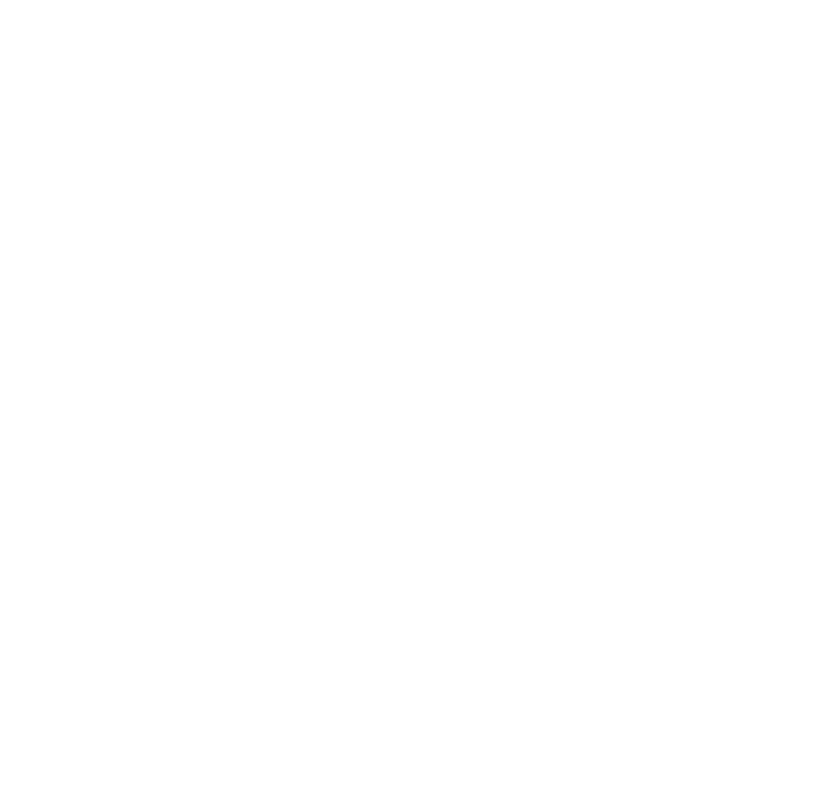
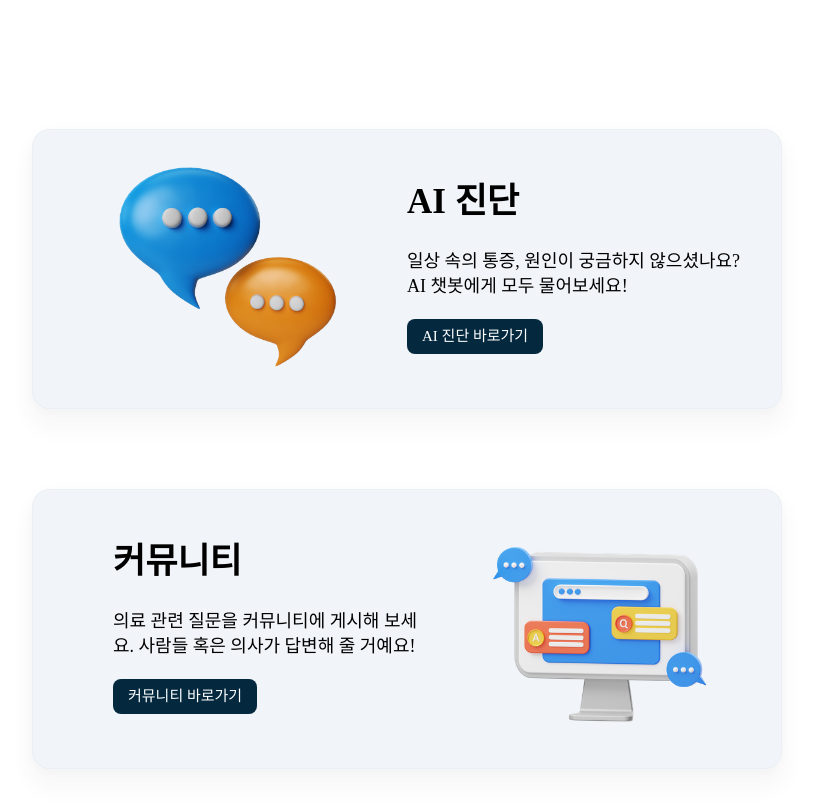
Before and after one commit to KGU-TurtleDoctor/POKEMEDI-Client, a React (Vite) app: page / in a window 1280 px wide. Shown: the part 840-1647 px from the top of the page, without its empty margins (233-1046 px from the left). Before the commit the page ends 819 px from the top, so only its background shows below. Built offline with nearby package versions, Linux system fonts and the light colour scheme.

Commit message:
💡 [FEAT] 메뉴 소개 컨테이너 컴포넌트 퍼블리싱

```diff
--- /dev/null
+++ b/src/components/Home/MenuBox.jsx
@@ -0,0 +1,138 @@
+import React from 'react';
+import styled, { css, keyframes } from 'styled-components';
+import chatImg from '../../assets/img/chat.png';
+import communityImg from '../../assets/img/community.png';
+
+const MenuBox = React.forwardRef(({ isVisible, type }, ref) => {
+  return type === 1 ? (
+    <MenuBoxWrapper ref={ref} fadetype={isVisible ? 'in' : 'out'}>
+      <ImgContainer>
+        <MenuImg src={chatImg} />
+      </ImgContainer>
+      <DescriptionContainer type={type}>
+        <DescriptionContainerTitle>AI 진단</DescriptionContainerTitle>
+        <Description type={type}>
+          일상 속의 통증, 원인이 궁금하지 않으셨나요? AI 챗봇에게 모두
+          물어보세요!
+        </Description>
+        <LinkButton>AI 진단 바로가기</LinkButton>
+      </DescriptionContainer>
+    </MenuBoxWrapper>
+  ) : (
+    <MenuBoxWrapper ref={ref} fadetype={isVisible ? 'in' : 'out'} type={type}>
+      <DescriptionContainer>
+        <DescriptionContainerTitle>커뮤니티</DescriptionContainerTitle>
+        <Description type={type}>
+          의료 관련 질문을 커뮤니티에 게시해 보세요. 사람들 혹은 의사가 답변해
+          줄 거예요!
+        </Description>
+        <LinkButton>커뮤니티 바로가기</LinkButton>
+      </DescriptionContainer>
+      <ImgContainer>
+        <MenuImg src={communityImg} />
+      </ImgContainer>
+    </MenuBoxWrapper>
+  );
+});
+
+const fadeup = keyframes`
+  from {
+    opacity: 0;
+    transform: translate3d(0, 100%, 0);
+  }
+  to {
+    opacity: 1;
+    transform: translateZ(0);
+  }
+`;
+
+const fadeout = keyframes`
+  from {
+    opacity: 1;
+    transform: translateZ(0);
+  }
+  to {
+    opacity: 0;
+    transform: translate3d(0, 100%, 0);
+  }
+`;
+
+const MenuBoxWrapper = styled.div`
+  display: flex;
+  flex-direction: row;
+  align-items: center;
+
+  width: 75rem;
+  height: 28rem;
+  padding: 2rem;
+
+  border: 1px solid rgb(226 232 240 / 0.4);
+  border-radius: 1.8rem;
+  box-shadow: rgba(0, 0, 33, 0.03) 0px 16px 22.4px 4.8px,
+    rgba(0, 0, 33, 0.03) 0px 3.2px 16px 0px,
+    rgba(0, 0, 33, 0.03) 0px 0px 1px 0px;
+
+  background-color: #f1f5f9;
+
+  animation-duration: 1s;
+  animation-timing-function: ease;
+  animation-fill-mode: forwards;
+  ${({ fadetype }) =>
+    fadetype === 'in'
+      ? css`
+          animation-name: ${fadeup};
+        `
+      : css`
+          animation-name: ${fadeout};
+        `}
+`;
+
+const ImgContainer = styled.div`
+  display: flex;
+  justify-content: center;
+  align-items: center;
+
+  width: 50%;
+  height: 100%;
+`;
+
+const DescriptionContainer = styled.div`
+  width: 50%;
+  margin-left: ${(props) => (props.type === 1 ? '0' : '6rem')};
+`;
+
+const DescriptionContainerTitle = styled.h2`
+  font-size: 3.5rem;
+  font-weight: 600;
+`;
+
+const Description = styled.p`
+  margin-top: 3rem;
+  padding-right: ${(props) => (props.type === 1 ? '2rem' : '0')};
+
+  font-size: 1.8rem;
+  font-weight: 400;
+
+  line-height: 2.5rem;
+`;
+
+const MenuImg = styled.img`
+  width: 27rem;
+`;
+
+const LinkButton = styled.button`
+  display: flex;
+
+  margin-top: 2rem;
+  padding: 1rem 1.5rem;
+
+  color: white;
+  background-color: #04293f;
+
+  font-size: 1.5rem;
+  font-weight: 500;
+
+  border-radius: 0.8rem;
+`;
+
+export default MenuBox;
--- /dev/null
+++ b/src/components/Home/MenuIntroduction.jsx
@@ -0,0 +1,45 @@
+import React, { useEffect, useRef, useState } from 'react';
+import styled from 'styled-components';
+import MenuBox from './MenuBox';
+
+function MenuIntroduction() {
+  const [isVisible1, setIsVisible1] = useState(false);
+  const [isVisible2, setIsVisible2] = useState(false);
+  const menuRef1 = useRef(null);
+  const menuRef2 = useRef(null);
+
+  useEffect(() => {
+    const handleScroll = () => {
+      const bottom1 = menuRef1.current.getBoundingClientRect().top;
+      const bottom2 = menuRef2.current.getBoundingClientRect().top;
+
+      setIsVisible1(bottom1 < window.innerHeight + 200);
+      setIsVisible2(bottom2 < window.innerHeight + 200);
+    };
+
+    window.addEventListener('scroll', handleScroll);
+    return () => {
+      window.removeEventListener('scroll', handleScroll);
+    };
+  }, []);
+
+  return (
+    <MenuIntroductionWrapper>
+      <MenuBox ref={menuRef1} isVisible={isVisible1} type={1} />
+      <MenuBox ref={menuRef2} isVisible={isVisible2} type={2} />
+    </MenuIntroductionWrapper>
+  );
+}
+
+export default MenuIntroduction;
+
+const MenuIntroductionWrapper = styled.div`
+  display: flex;
+  flex-direction: column;
+  align-items: center;
+  row-gap: 8rem;
+
+  width: 100%;
+  margin-top: 15rem;
+  padding-bottom: 15rem;
+`;
--- a/src/pages/Home.jsx
+++ b/src/pages/Home.jsx
@@ -1,6 +1,7 @@
 import React from 'react';
 import styled from 'styled-components';
 import Header from '../components/Common/Header';
+import MenuIntroduction from '../components/Home/MenuIntroduction';
 import ServiceIntroduction from '../components/Home/ServiceIntroduction';
 
 function Home() {
@@ -9,6 +10,7 @@ function Home() {
       <Header />
       <HomePageBodyWrapper>
         <ServiceIntroduction />
+        <MenuIntroduction />
       </HomePageBodyWrapper>
     </HomePageWrapper>
   );
```
